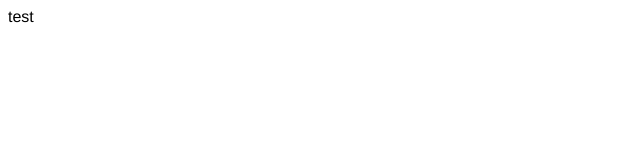
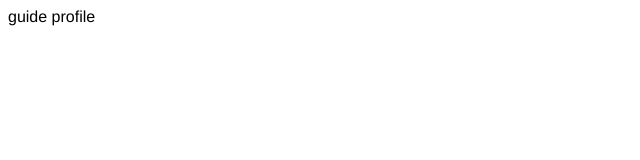
Before and after one commit to leesol529/Tramate_React, a React app: page /guide/profile in a window 1280 px wide. Shown: the top 160 px of the page, without its empty margins (0-640 px from the left). Built offline with nearby package versions, Linux system fonts and the light colour scheme.

Commit message:
기본 라우터 설정

```diff
--- a/src/components/GuideProfile/GuideProfile.js
+++ b/src/components/GuideProfile/GuideProfile.js
@@ -0,0 +1,11 @@
+import React from 'react';
+
+export default class GuideProfile extends React.Component{
+    render(){
+        return(
+            <div>
+                guide profile
+            </div>
+        );
+    }
+}
--- a/src/components/Main/Main.js
+++ b/src/components/Main/Main.js
@@ -0,0 +1,11 @@
+import React from 'react';
+
+export default class Main extends React.Component{
+    render(){
+        return(
+            <div>
+                main
+            </div>
+        );
+    }
+}
--- a/src/components/Result/Result.js
+++ b/src/components/Result/Result.js
@@ -0,0 +1,11 @@
+import React from 'react';
+
+export default class Result extends React.Component{
+    render(){
+        return(
+            <div>
+                result
+            </div>
+        );
+    }
+}
--- a/src/index.js
+++ b/src/index.js
@@ -1,10 +1,16 @@
 import React from 'react';
 import ReactDOM from 'react-dom';
 import './styles/styles.scss';
-import App from './components/App';
+import AppRouter from './routers/AppRouter';
 import * as serviceWorker from './serviceWorker';
 
-ReactDOM.render(<App />, document.getElementById('root'));
+const jsx = (
+    <div>
+        <AppRouter/>
+    </div>
+);
+
+ReactDOM.render(<AppRouter />, document.getElementById('root'));
 
 // If you want your app to work offline and load faster, you can change
 // unregister() to register() below. Note this comes with some pitfalls.
--- /dev/null
+++ b/src/routers/AppRouter.js
@@ -0,0 +1,19 @@
+import React from 'react';
+import { BrowserRouter, Route, Switch, Link, NavLink } from 'react-router-dom';
+import Main from '../components/Main/Main';
+import Result from '../components/Result/Result';
+import GuideProfile from '../components/GuideProfile/GuideProfile';
+
+const AppRouter = () => (
+  <BrowserRouter>
+    <div>
+      <Switch>
+        <Route path="/" component={Main} exact={true} />
+        <Route path="/result" component={Result} />
+        <Route path="/guide/profile" component={GuideProfile} />
+      </Switch>
+    </div>
+  </BrowserRouter>
+);
+
+export default AppRouter;
```
Also changed, not shown: src/components/Base/Header.js (+15 -0 lines), src/components/Base/Header.css (added), src/components/Base/logo.jpg (added).
